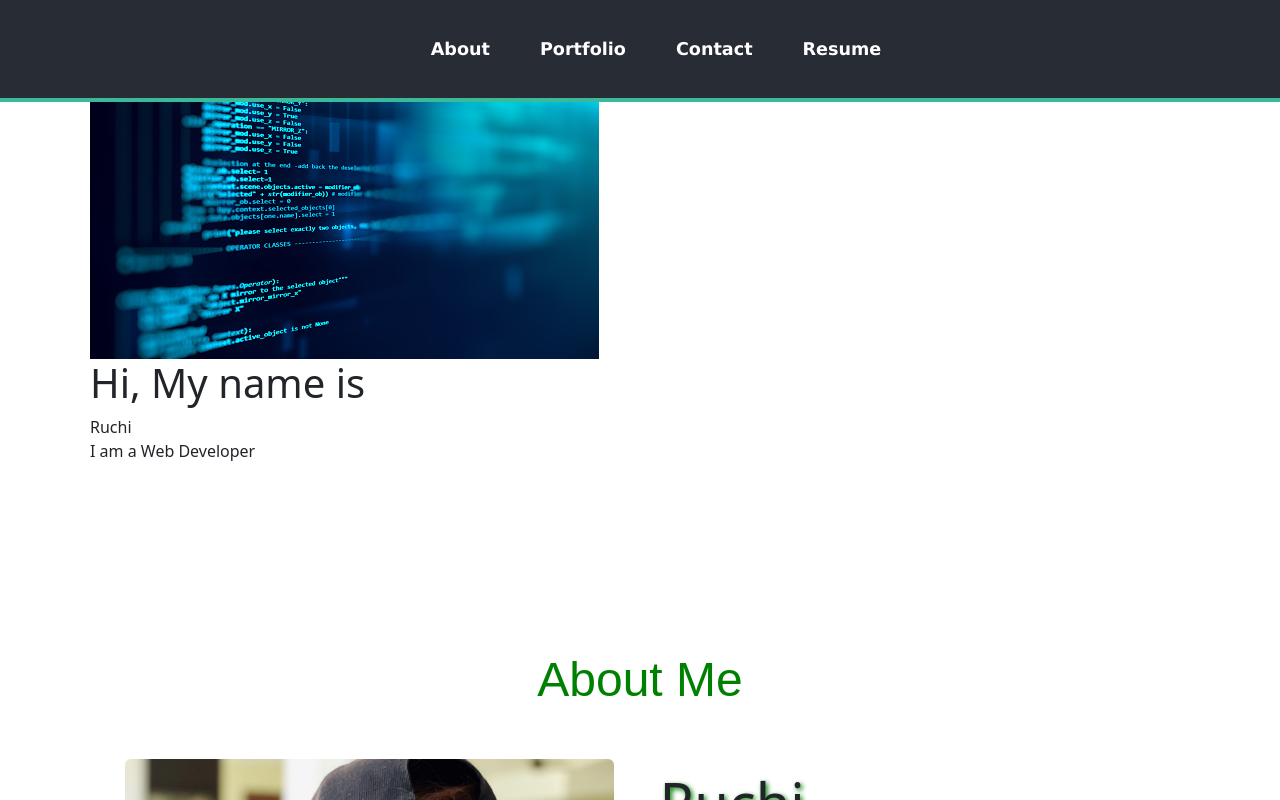
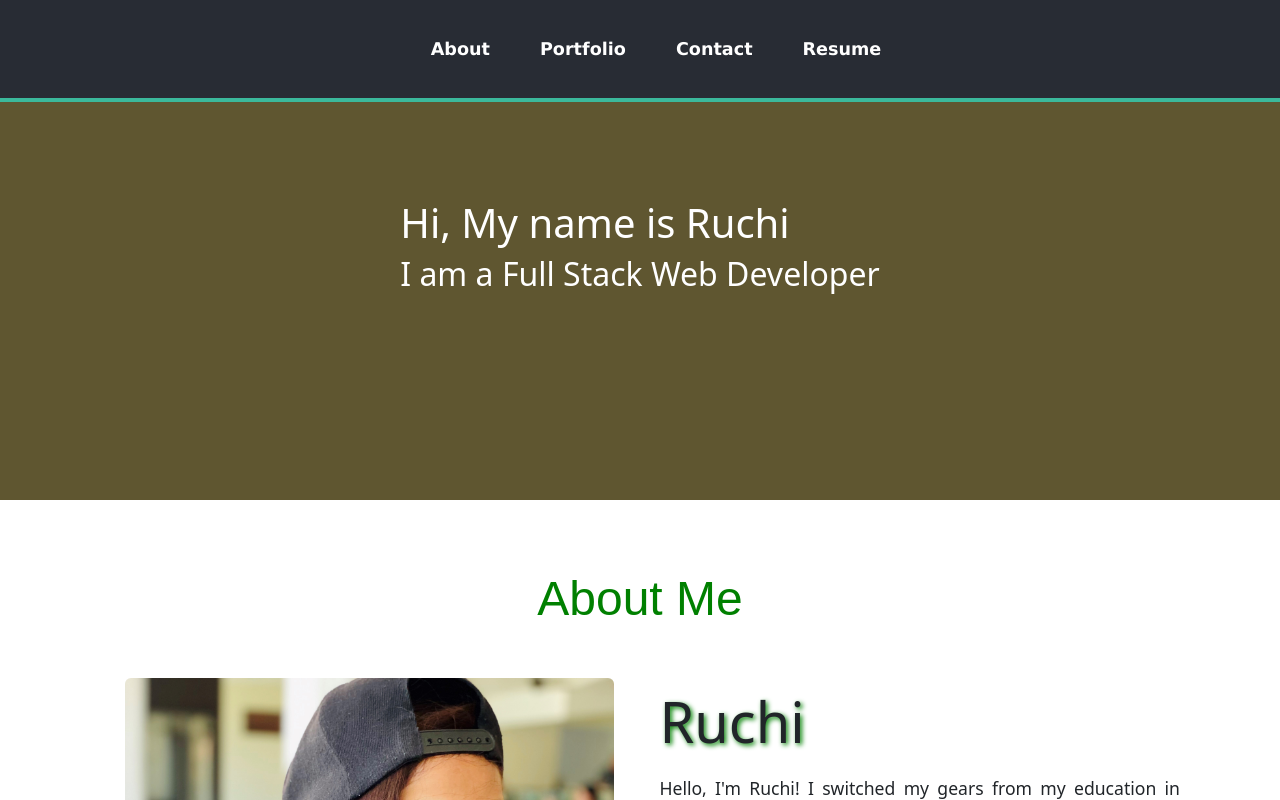
Before and after one commit to Ruchi479/react-portfolio, a React (Create React App) app: page / in a window 1280 px wide. Shown: the top 800 px of the page. Built offline with nearby package versions, Linux system fonts and the light colour scheme.

Commit message:
having issue with background image in header

```diff
--- a/src/components/Header.js
+++ b/src/components/Header.js
@@ -2,24 +2,34 @@ import React from "react";
 import img2 from "./assets/img2.jpg";
 
 const styles ={
-    aboutStyle: {
-      display: 'flex',
-      flexDirection: 'column',
-      boxSizing: 'border-box',
-      padding: '20px',
-      marginBottom: '50px',
+    homeStyle: {
+        display: 'flex',
+        flexDirection: 'column',
+        height: '500px',
+        justifyContent:'center',
+        alignItems:'center',
+        color:'white',
+        backgroundColor: '#5f5630',
+    //   background: 'url("../assets/img2.jpg") no-repeat center',
     },
+    main:{
+        fontSize: '75px',
+        fontWeight: '600',
+    },
+    text:{
+        color: 'yellow',
+    },
+
   }
 
   export default function Header() {
   return (
-    <section id="home" className="container" style={styles.aboutStyle}>
-        <div class="main">
-            <img src={img2} alt="unavailable"/>
-            <h1 class="text1">Hi, My name is</h1>
-            <div class="text2">Ruchi</div>
-            <div class="text3">I am a <span>Web Developer</span></div>
+    <div className="home" id="container" style={styles.homeStyle}>
+        <div className="main" style={styles.mainStyle}>
+            {/* <img src={img2} alt="unavailable"/> */}
+            <h1 >Hi, My name is Ruchi</h1>
+            <h2 className="text" style={styles.textStyle}>I am a Full Stack Web Developer</h2>
         </div>
-    </section>
+    </div>
   )
 }
--- a/src/components/pages/About.js
+++ b/src/components/pages/About.js
@@ -14,7 +14,7 @@ const styles ={
 
 export default function About() {
   return (
-    <section className="container" style={styles.aboutStyle}><br/><br/>
+    <section className="container" style={styles.aboutStyle}>
         <h1 className="headings">About Me</h1>
         <div className="pic">
             <img src={myimg} alt="unavailable"/>
--- a/src/components/pages/Contact.js
+++ b/src/components/pages/Contact.js
@@ -45,7 +45,7 @@ export default function ContactForm() {
   }
 
   return (
-    <section className="contact" style={styles.contactStyle}><br/><br/>
+    <section className="contact" style={styles.contactStyle}>
       <h1 className='headings'>Contact me</h1>
       <form id="contact-form" onSubmit={handleSubmit}>
           <label htmlFor="name">Name:</label><br/>
--- a/src/components/pages/Portfolio.js
+++ b/src/components/pages/Portfolio.js
@@ -17,7 +17,7 @@ const styles ={
 
 export default function Portfolio() {
   return (
-    <div className="work" style={styles.workStyle}><br/><br/>
+    <div className="work" style={styles.workStyle}>
       <h1 className="headings">Projects</h1>
       {/* <div className="container portfolio-container"> */}
       <div className="linkedin">
--- a/src/components/pages/Resume.js
+++ b/src/components/pages/Resume.js
@@ -14,7 +14,7 @@ const styles ={
 export default function Resume() {
     return (
         <div>
-            <section className ='resume' style={styles.resumeStyle}><br/><br/>
+            <section className ='resume' style={styles.resumeStyle}>
               <h1 className="headings">My Skills</h1>
               <div className="container">
                 <div className="data">
--- /dev/null
+++ b/src/styles/header.css
@@ -0,0 +1,12 @@
+#container::before{
+    content:"";
+    position:absolute;
+    top:0;
+    right:0;
+    background: url("./assets/img2.jpg") no-repeat center;
+    background-size: cover;
+    height:900px;
+    width:100%;
+    z-index:-1;
+    opacity: .8;
+}
```
